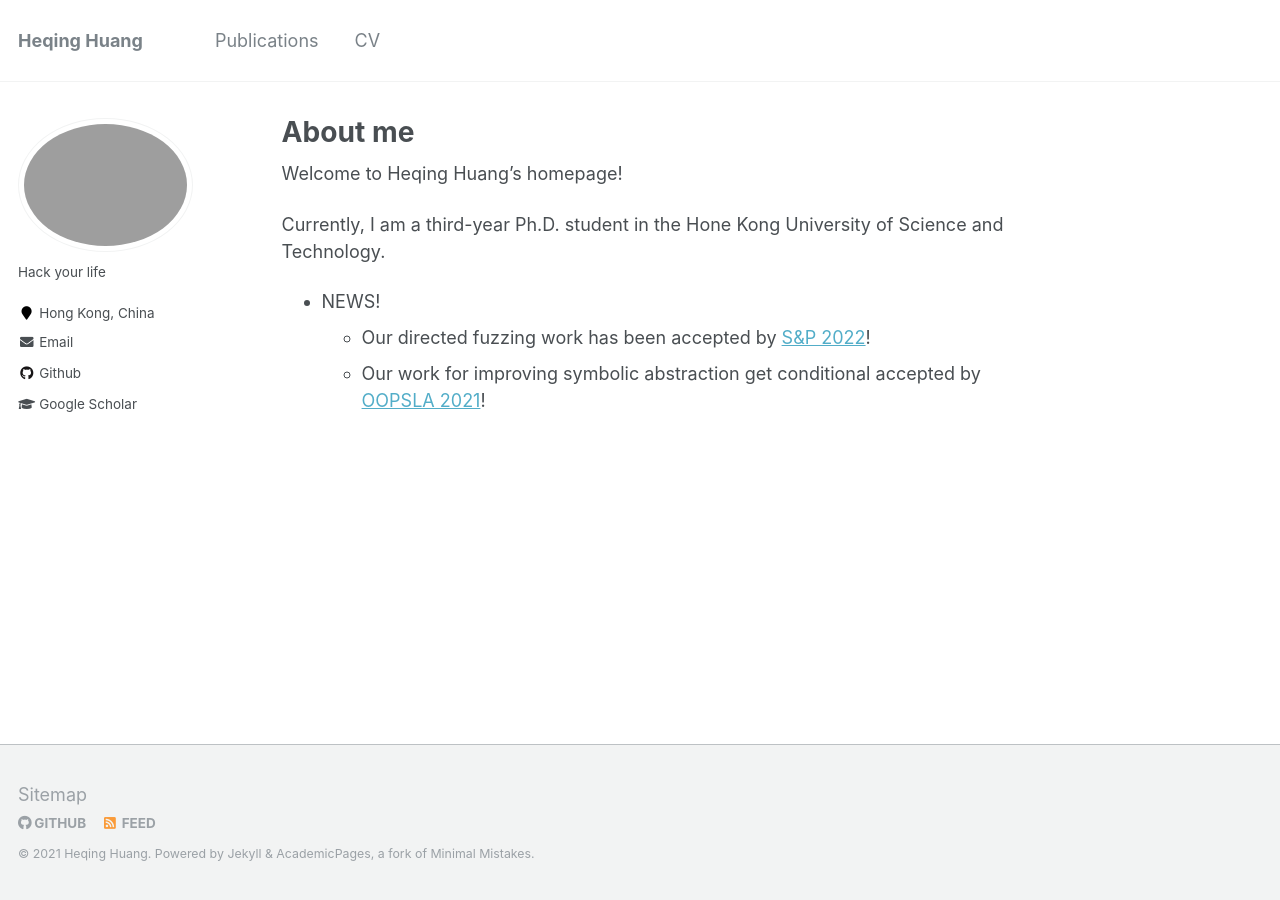
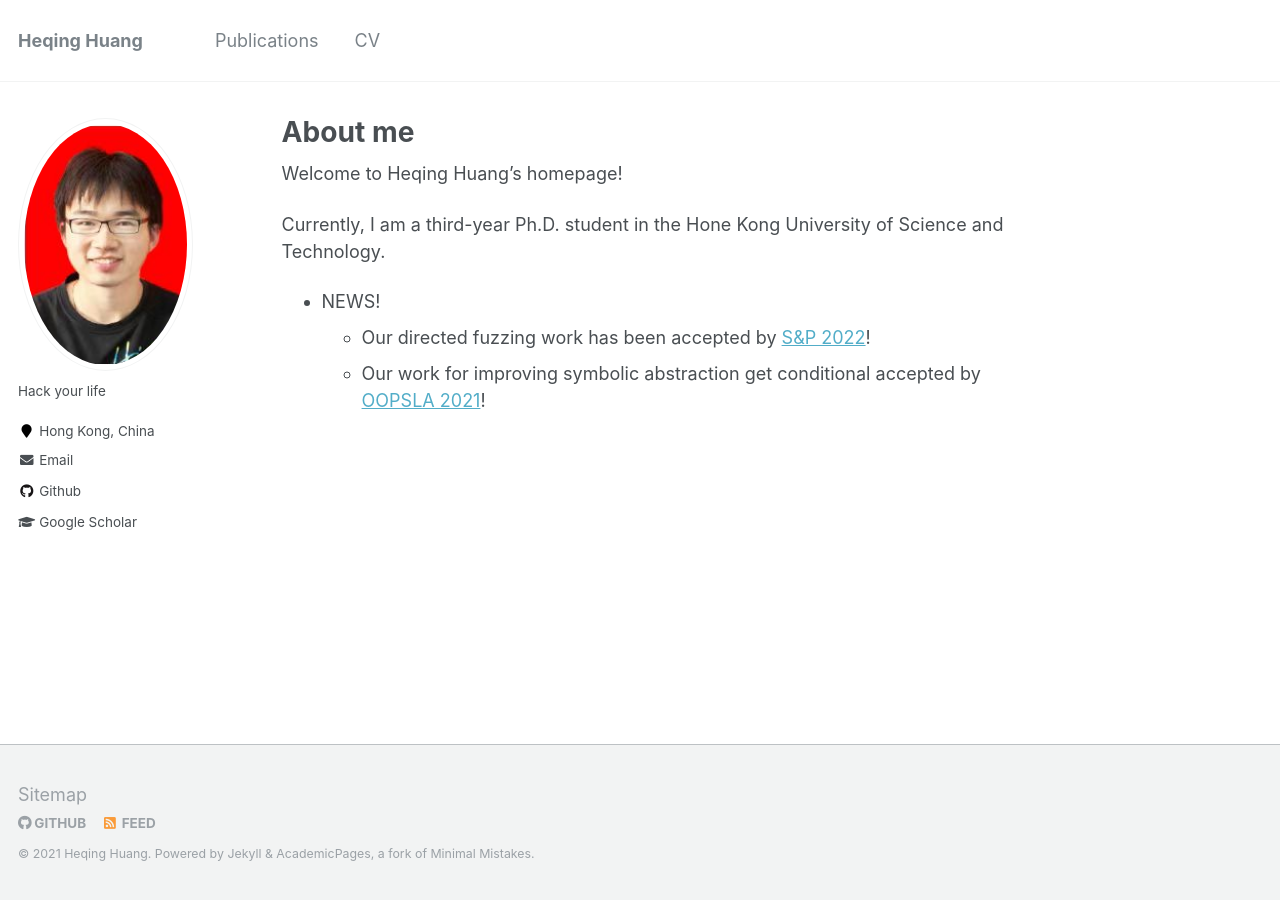
Before and after one commit to 5hadowblad3/5hadowblad3.github.io, a Jekyll site: the page built from _pages/about.md, in a window 1280 px wide. Built offline with Jekyll 4.4.1, drawn with Linux system fonts in a browser that asks for light colours.

Commit message:
update avator

```diff
--- a/_config.yml
+++ b/_config.yml
@@ -81,7 +81,7 @@ analytics:
 # Site Author
 author:
   name             : ""
-  avatar           : ""
+  avatar           : "me.jpeg"
   bio              : "Hack your life"
   location         : "Hong Kong, China"
   employer         :
```
Also changed, not shown: images/me.jpeg (added), 1 other file.
